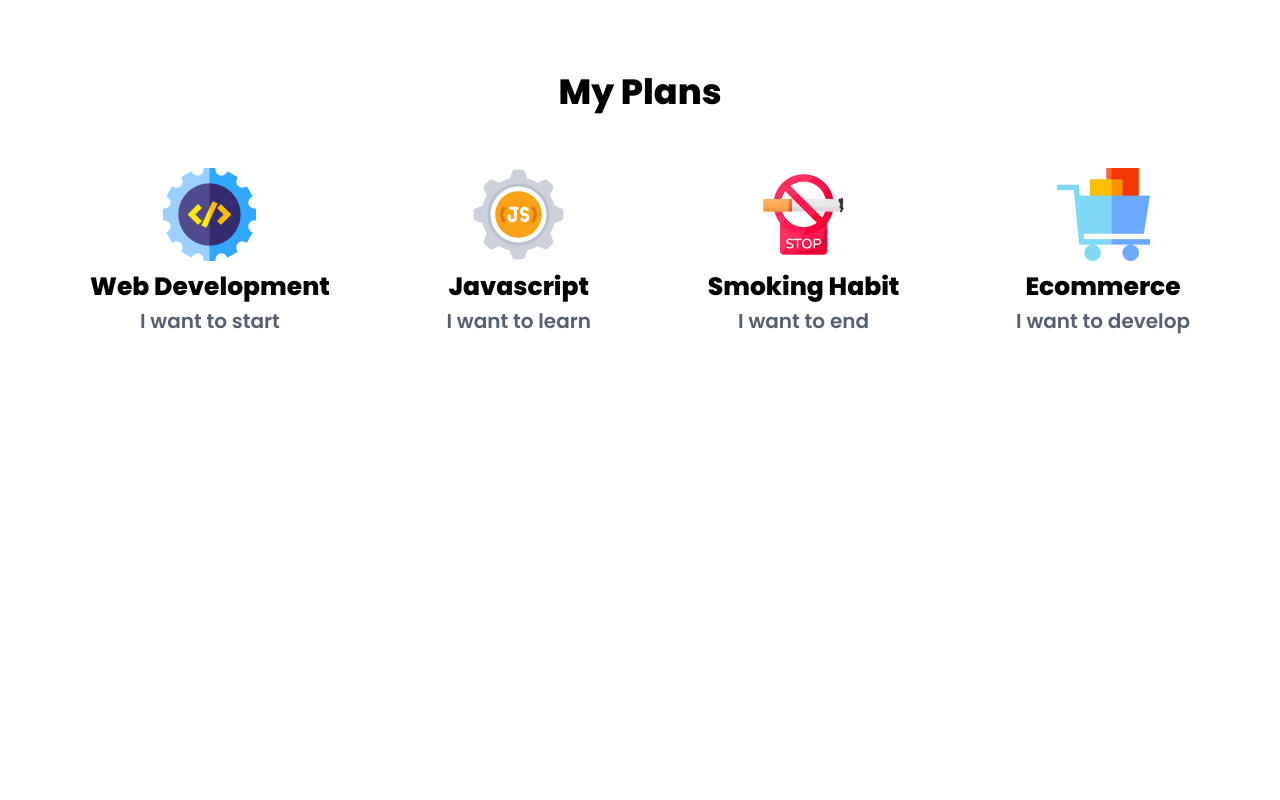
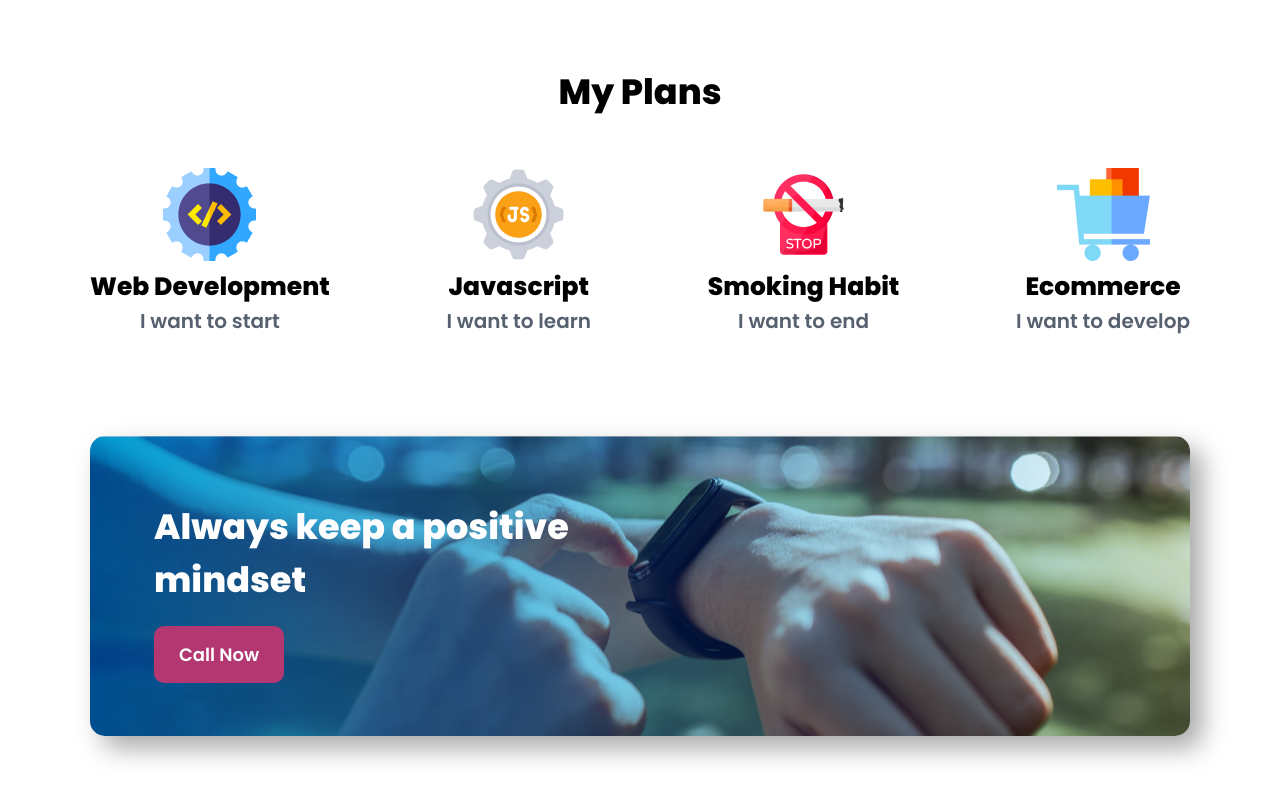
Before and after one commit to rohan-haque/assignment1, a plain HTML site: page index.html in a window 1280 px wide. Shown: the part 2301-3101 px from the top of the page. Before the commit the page ends 2737 px from the top, so only its background shows below. Drawn offline with Linux system fonts and the light colour scheme.

Commit message:
small banner added

```diff
--- a/index.html
+++ b/index.html
@@ -99,5 +99,16 @@
             </div>
 
     </section>
+
+
+    <!-- Small Banner Section -->
+    <section class="small-banner container">
+
+        <div class="text-content">
+            <h2>Always keep a positive mindset</h2>
+            <button>Call Now</button>
+        </div>
+
+    </section>
 </body>
 </html>
--- a/style.css
+++ b/style.css
@@ -155,3 +155,39 @@
     font-weight: 600;
     color: #57606f;
 }
+
+
+/* Small Banner Section */
+.small-banner {
+    padding: 2rem;
+    height: 300px;
+    background-image: url('./images/watch.png'), url('./images/gradient1.png');
+    background-position: right, left;
+    background-blend-mode: soft-light;
+    margin-top: 100px;
+    margin-bottom: 100px;
+    border-radius: 15px;
+    box-shadow:  12px 12px 26px #a8a8a8,
+             -12px -12px 26px #ffffff;
+}
+
+.text-content {
+    width: 450px;
+    margin: 2rem 2rem;
+}
+
+.text-content h2 {
+    font-size: 35px;
+    color: #ffffff;
+}
+
+.text-content button {
+    border: none;
+    background-color: #B33771;
+    color: #ffffff;
+    padding: 15px 25px;
+    font-size: 18px;
+    font-weight: 600;
+    border-radius: 10px;
+    margin-top: 20px;
+}
```
